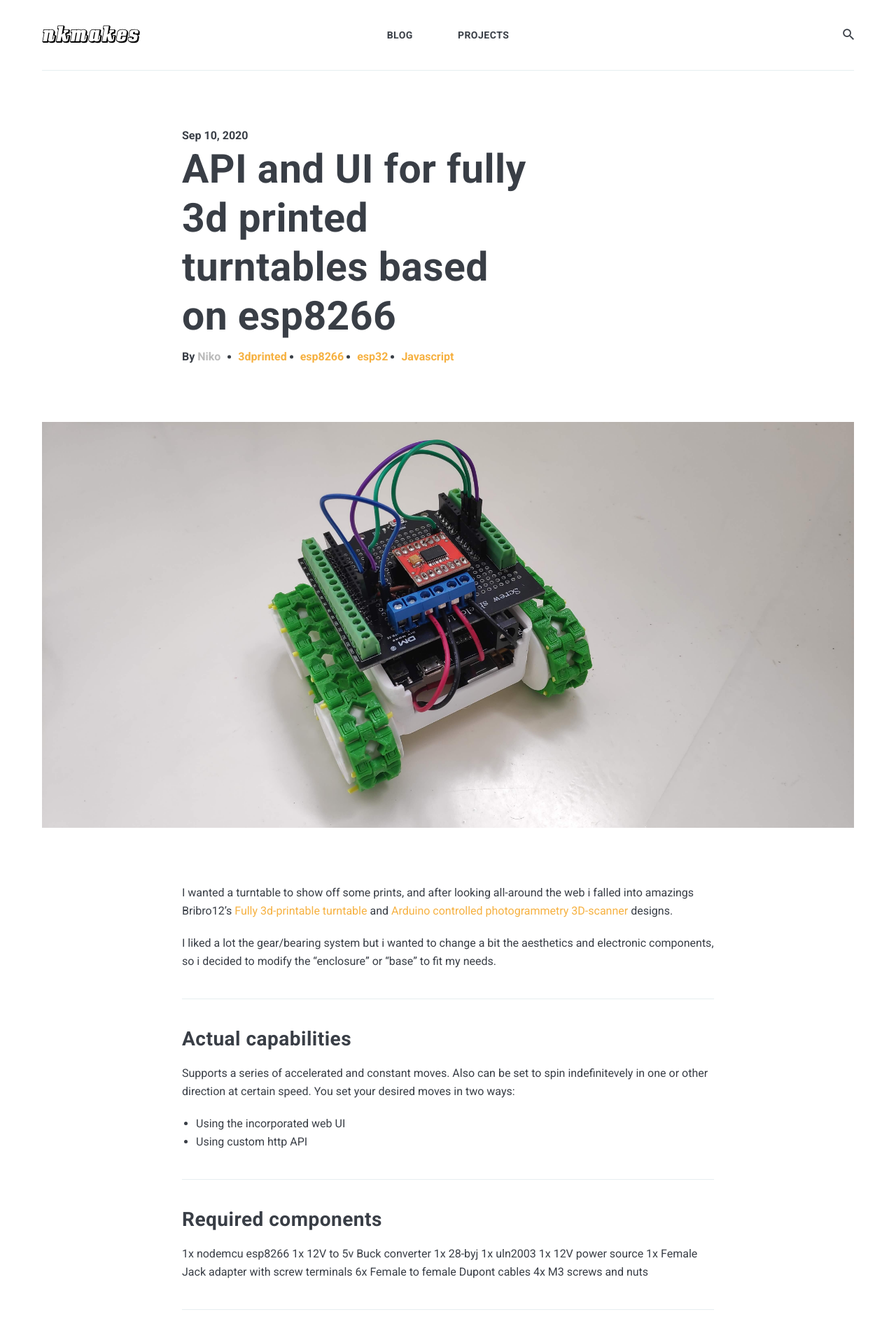
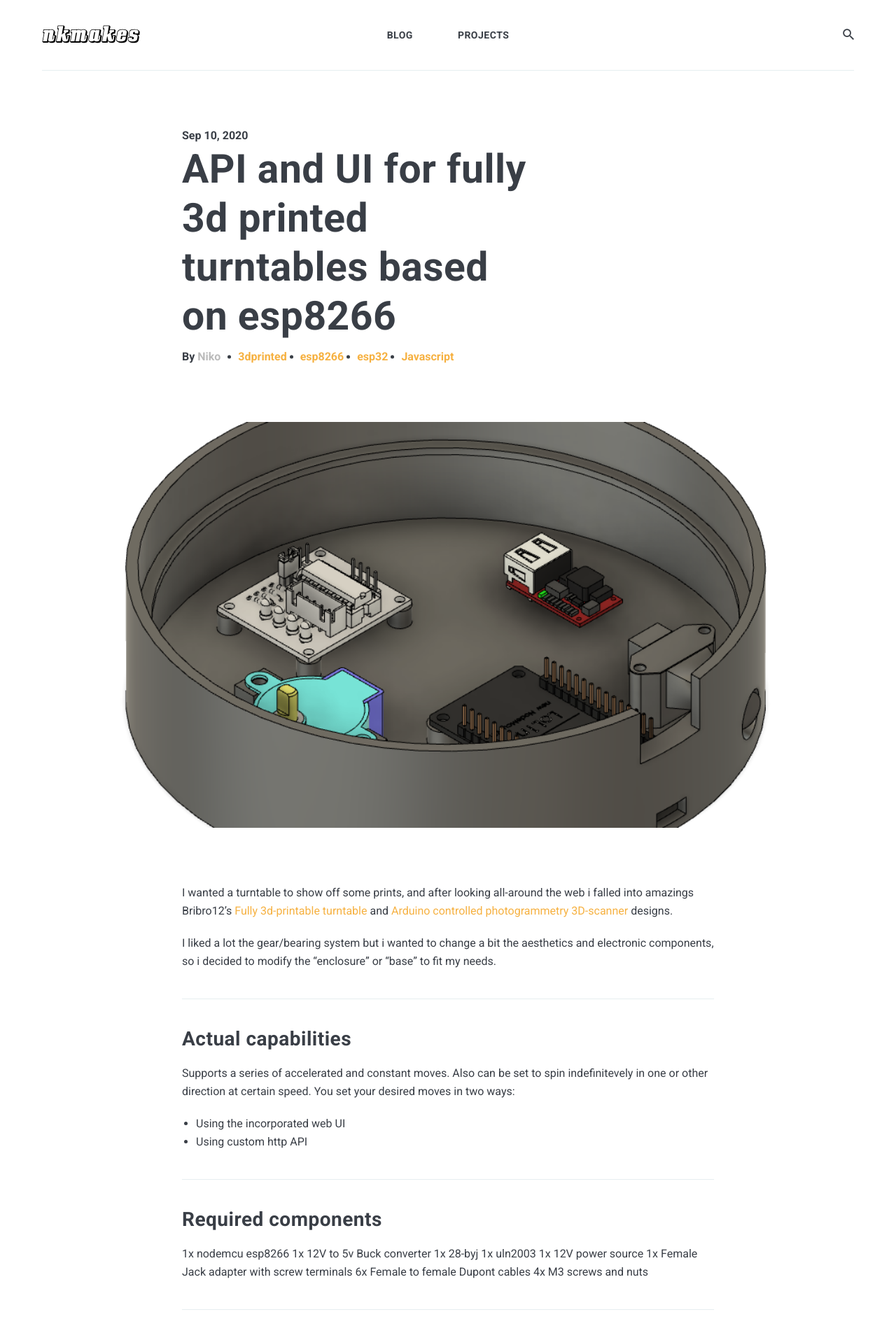
Before and after one commit to nkmakes/nkmakes.github.io, a Jekyll site: the page built from _posts/2020-09-10-3dprinted-turntable-UI-API.md, in a window 1280 px wide. Shown: the top 1915 px of the page at 70% size. Built offline with Jekyll 4.4.1, drawn with Linux system fonts in a browser that asks for light colours; nearby versions of some CDN libraries; comment, search, counter and statistics services are not loaded.

Commit message:
updated photo

```diff
--- a/_posts/2020-09-10-3dprinted-turntable-UI-API.md
+++ b/_posts/2020-09-10-3dprinted-turntable-UI-API.md
@@ -2,7 +2,7 @@
 layout: post
 title:  "API and UI for fully 3d printed turntables based on esp8266 "
 date:   2020-9-10 8:05:55 +0100
-image:  /images/10.jpg
+image:  /images/v1_fusion.PNG
 tags:   3dprinted esp8266 esp32 Javascript
 description: Guide to build your own esp8266 wifi controlled turntable, based upon thingiverse user Bribro12 Fully 3D-printable turntable design.
 ---
```
Also changed, not shown: images/v1_fusion.PNG (added).
